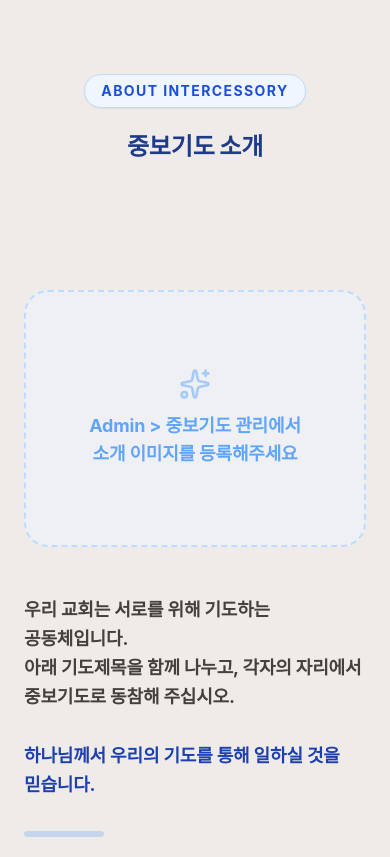
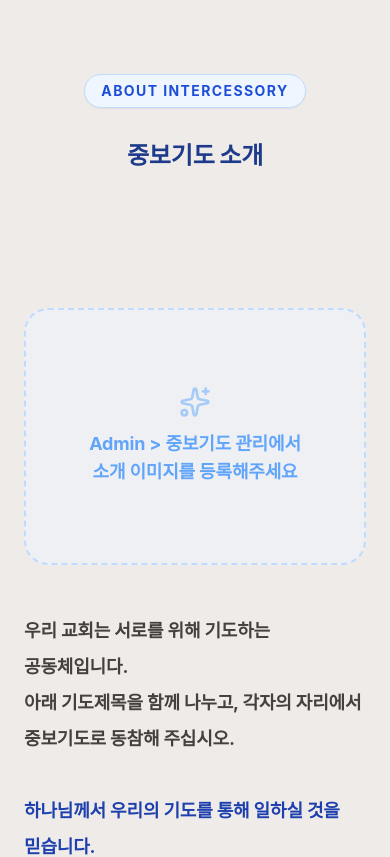
Before and after one commit to allaboutcan-pixel/thesentchurch, a React (Vite) app: page /ministry/prayer in a window 390 px wide. Shown: the part 860-1717 px from the top of the page. Built offline with nearby package versions, Linux system fonts and the light colour scheme; no server answers; the database is empty; a web font is replaced by a local one.

Commit message:
Refine Prayer page styling: Increase line height for header and intro

```diff
--- a/src/pages/Prayer.jsx
+++ b/src/pages/Prayer.jsx
@@ -209,7 +209,7 @@ const Prayer = () => {
                         <span className="inline-block px-4 py-1.5 bg-blue-50 border border-blue-200 text-blue-700 text-sm font-bold tracking-widest uppercase rounded-full mb-6 backdrop-blur-sm shadow-sm">
                             {t('ministry.prayer.intro_title')}
                         </span>
-                        <h2 className="text-2xl md:text-4xl font-black text-blue-900 leading-tight">
+                        <h2 className="text-2xl md:text-4xl font-black text-blue-900 leading-loose">
                             {t('ministry.prayer.intro_subtitle')}
                         </h2>
                     </div>
@@ -242,7 +242,7 @@ const Prayer = () => {
 
                         {/* Right Column: Invitation Text */}
                         <div className="text-left space-y-8">
-                            <div className="text-lg md:text-xl text-stone-700 leading-relaxed font-bold break-keep"
+                            <div className="text-lg md:text-xl text-stone-700 leading-loose font-bold break-keep"
                                 dangerouslySetInnerHTML={{ __html: t('ministry.prayer.intro_desc') }}
                             />
                             <div className="w-20 h-1.5 bg-blue-400/30 rounded-full" />
```
Also changed, not shown: src/force_deploy_final_v37.txt (added).
